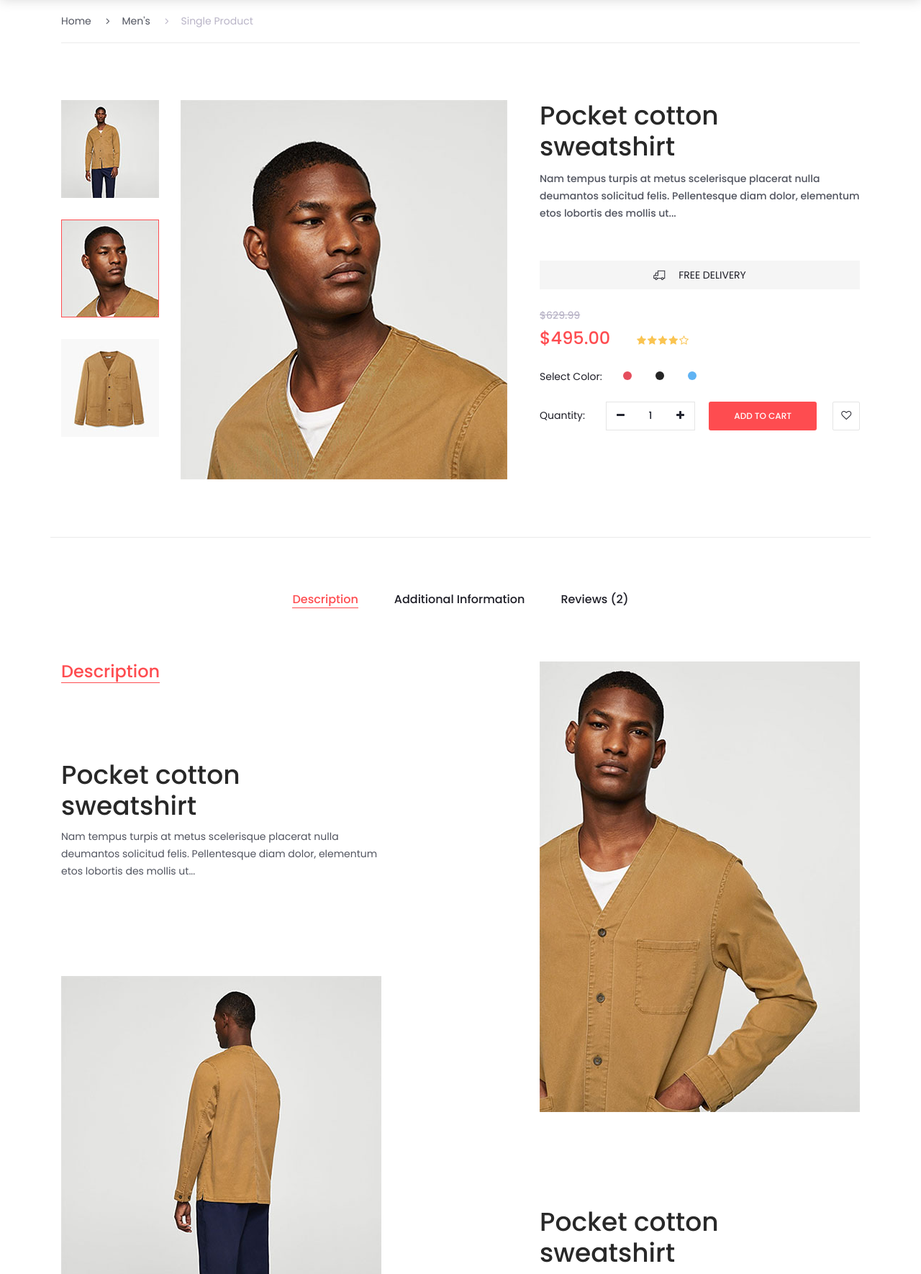
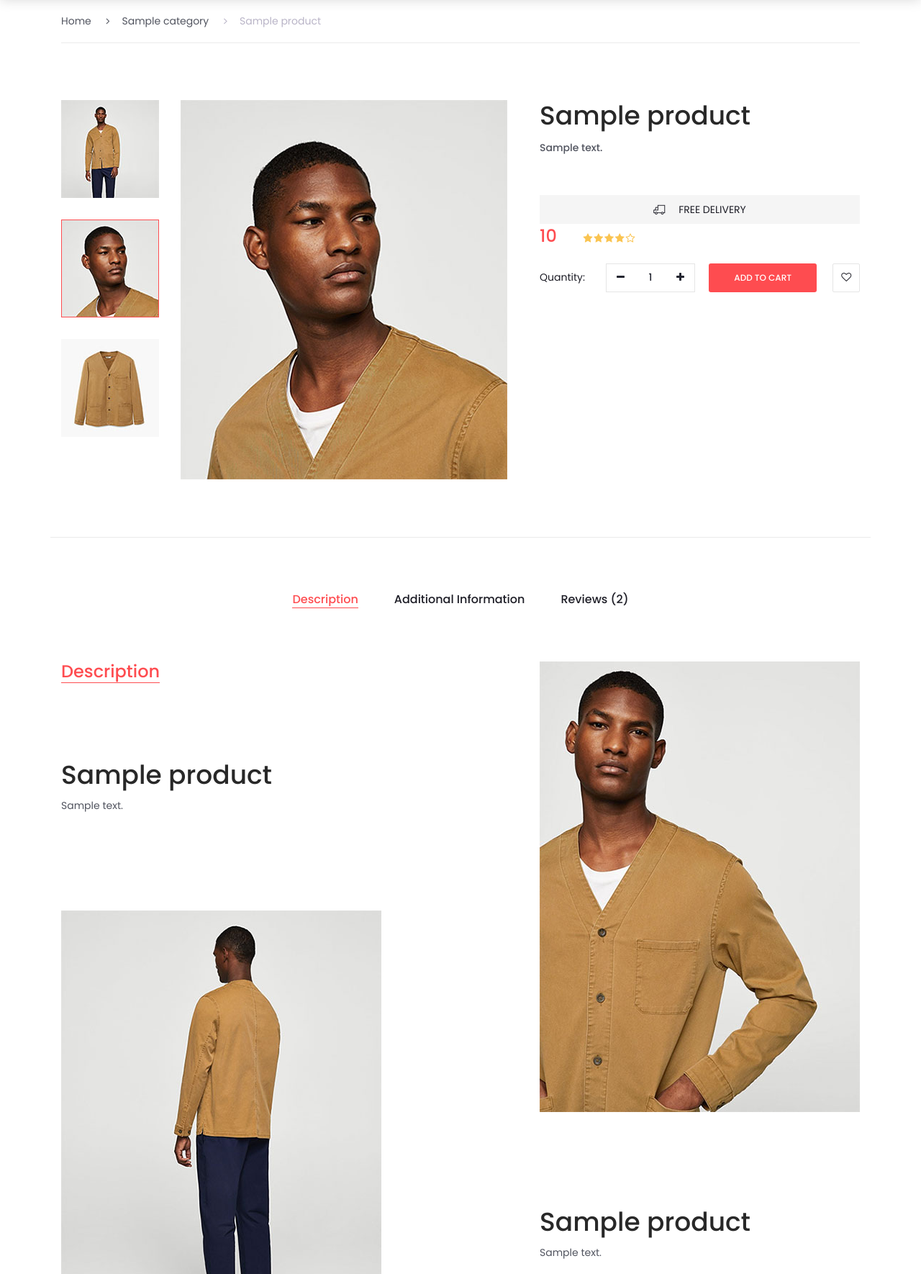
Before and after one commit to Jatin-8898/Somaiya-Hackathon, a Python web app: template app/templates/single.html in a window 1280 px wide. Shown: the part 150-1920 px from the top of the page at 72% size. Run offline with Jinja, Linux system fonts and the light colour scheme; the template is opened without the code that fills it: most values are stand-ins (such as "Sample title", 1, 10 or a date in 2020).

Commit message:
Models created and Added absolute path for static

```diff
--- a/app/templates/includes/singles/_tabs.html
+++ b/app/templates/includes/singles/_tabs.html
@@ -24,30 +24,27 @@
                                 <h4>Description</h4>
                             </div>
                             <div class="tab_text_block">
-                                <h2>Pocket cotton sweatshirt</h2>
-                                <p>Nam tempus turpis at metus scelerisque placerat nulla deumantos solicitud felis.
-                                    Pellentesque diam dolor, elementum etos lobortis des mollis ut...</p>
+                                <h2>{{ product.name }}</h2>
+                                <p>{{ product.description }}</p>
                             </div>
                             <div class="tab_image">
-                                <img src="static/images/desc_1.jpg" alt="">
+                                <img src="/static/images/desc_1.jpg" alt="">
                             </div>
                             <div class="tab_text_block">
-                                <h2>Pocket cotton sweatshirt</h2>
-                                <p>Nam tempus turpis at metus scelerisque placerat nulla deumantos solicitud felis.
-                                    Pellentesque diam dolor, elementum etos lobortis des mollis ut...</p>
+                                <h2>{{ product.name }}</h2>
+                                <p>{{ product.description }}</p>
                             </div>
                         </div>
                         <div class="col-lg-5 offset-lg-2 desc_col">
                             <div class="tab_image">
-                                <img src="static/images/desc_2.jpg" alt="">
+                                <img src="/static/images/desc_2.jpg" alt="">
                             </div>
                             <div class="tab_text_block">
-                                <h2>Pocket cotton sweatshirt</h2>
-                                <p>Nam tempus turpis at metus scelerisque placerat nulla deumantos solicitud felis.
-                                    Pellentesque diam dolor, elementum etos lobortis des mollis ut...</p>
+                                <h2>{{ product.name }}</h2>
+                                <p>{{ product.description }}</p>
                             </div>
                             <div class="tab_image desc_last">
-                                <img src="static/images/desc_3.jpg" alt="">
+                                <img src="/static/images/desc_3.jpg" alt="">
                             </div>
                         </div>
                     </div>
--- a/app/templates/includes/singles/layout.html
+++ b/app/templates/includes/singles/layout.html
@@ -7,16 +7,16 @@
     <meta http-equiv="X-UA-Compatible" content="IE=edge">
     <meta name="description" content="Colo Shop Template">
     <meta name="viewport" content="width=device-width, initial-scale=1">
-    <link rel="stylesheet" type="text/css" href="static/css/bootstrap4/bootstrap.min.css">
-    <link href="static/plugins/font-awesome-4.7.0/css/font-awesome.min.css" rel="stylesheet" type="text/css">
-    <link rel="stylesheet" type="text/css" href="static/plugins/OwlCarousel2-2.2.1/owl.carousel.css">
-    <link rel="stylesheet" type="text/css" href="static/plugins/OwlCarousel2-2.2.1/owl.theme.default.css">
-    <link rel="stylesheet" type="text/css" href="static/plugins/OwlCarousel2-2.2.1/animate.css">
-    <link rel="stylesheet" type="text/css" href="static/plugins/jquery-ui-1.12.1.custom/jquery-ui.css">
-    <link rel="stylesheet" href="static/plugins/themify-icons/themify-icons.css">
-    <link rel="stylesheet" type="text/css" href="static/plugins/jquery-ui-1.12.1.custom/jquery-ui.css">
-    <link rel="stylesheet" type="text/css" href="static/css/single_styles.css">
-    <link rel="stylesheet" type="text/css" href="static/css/single_responsive.css">
+    <link rel="stylesheet" type="text/css" href="/static/css/bootstrap4/bootstrap.min.css">
+    <link href="/static/plugins/font-awesome-4.7.0/css/font-awesome.min.css" rel="stylesheet" type="text/css">
+    <link rel="stylesheet" type="text/css" href="/static/plugins/OwlCarousel2-2.2.1/owl.carousel.css">
+    <link rel="stylesheet" type="text/css" href="/static/plugins/OwlCarousel2-2.2.1/owl.theme.default.css">
+    <link rel="stylesheet" type="text/css" href="/static/plugins/OwlCarousel2-2.2.1/animate.css">
+    <link rel="stylesheet" type="text/css" href="/static/plugins/jquery-ui-1.12.1.custom/jquery-ui.css">
+    <link rel="stylesheet" href="/static/plugins/themify-icons/themify-icons.css">
+    <link rel="stylesheet" type="text/css" href="/static/plugins/jquery-ui-1.12.1.custom/jquery-ui.css">
+    <link rel="stylesheet" type="text/css" href="/static/css/single_styles.css">
+    <link rel="stylesheet" type="text/css" href="/static/css/single_responsive.css">
 
 </head>
 
@@ -47,14 +47,14 @@
         {% endblock %}
     </div>
 
-    <script src="static/js/jquery-3.2.1.min.js"></script>
-    <script src="static/css/bootstrap4/popper.js"></script>
-    <script src="static/css/bootstrap4/bootstrap.min.js"></script>
-    <script src="static/plugins/Isotope/isotope.pkgd.min.js"></script>
-    <script src="static/plugins/OwlCarousel2-2.2.1/owl.carousel.js"></script>
-    <script src="static/plugins/easing/easing.js"></script>
-    <script src="static/plugins/jquery-ui-1.12.1.custom/jquery-ui.js"></script>
-    <script src="static/js/single_custom.js"></script>
+    <script src="/static/js/jquery-3.2.1.min.js"></script>
+    <script src="/static/css/bootstrap4/popper.js"></script>
+    <script src="/static/css/bootstrap4/bootstrap.min.js"></script>
+    <script src="/static/plugins/Isotope/isotope.pkgd.min.js"></script>
+    <script src="/static/plugins/OwlCarousel2-2.2.1/owl.carousel.js"></script>
+    <script src="/static/plugins/easing/easing.js"></script>
+    <script src="/static/plugins/jquery-ui-1.12.1.custom/jquery-ui.js"></script>
+    <script src="/static/js/single_custom.js"></script>
 </body>
 
 </html>
--- a/app/templates/single.html
+++ b/app/templates/single.html
@@ -10,8 +10,8 @@
             <div class="breadcrumbs d-flex flex-row align-items-center">
                 <ul>
                     <li><a href="/">Home</a></li>
-                    <li><a href="/categories"><i class="fa fa-angle-right" aria-hidden="true"></i>Men's</a></li>
-                    <li class="active"><a href="#"><i class="fa fa-angle-right" aria-hidden="true"></i>Single Product</a></li>
+                    <li><a href="/categories"><i class="fa fa-angle-right" aria-hidden="true"></i>{{ product.category }}</a></li>
+                    <li class="active"><a href="#"><i class="fa fa-angle-right" aria-hidden="true"></i>{{ product.name }}</a></li>
                 </ul>
             </div>
 
@@ -25,15 +25,15 @@
                     <div class="col-lg-3 thumbnails_col order-lg-1 order-2">
                         <div class="single_product_thumbnails">
                             <ul>
-                                <li><img src="static/images/single_1_thumb.jpg" alt="" data-image="static/images/single_1.jpg"></li>
-                                <li class="active"><img src="static/images/single_2_thumb.jpg" alt="" data-image="static/images/single_2.jpg"></li>
-                                <li><img src="static/images/single_3_thumb.jpg" alt="" data-image="static/images/single_3.jpg"></li>
+                                <li><img src="/static/images/single_1_thumb.jpg" alt="" data-image="/static/images/single_1.jpg"></li>
+                                <li class="active"><img src="/static/images/single_2_thumb.jpg" alt="" data-image="/static/images/single_2.jpg"></li>
+                                <li><img src="/static/images/single_3_thumb.jpg" alt="" data-image="/static/images/single_3.jpg"></li>
                             </ul>
                         </div>
                     </div>
                     <div class="col-lg-9 image_col order-lg-2 order-1">
                         <div class="single_product_image">
-                            <div class="single_product_image_background" style="background-image:url(static/images/single_2.jpg)"></div>
+                            <div class="single_product_image_background" style="background-image:url(/static/images/single_2.jpg)"></div>
                         </div>
                     </div>
                 </div>
@@ -42,15 +42,13 @@
         <div class="col-lg-5">
             <div class="product_details">
                 <div class="product_details_title">
-                    <h2>Pocket cotton sweatshirt</h2>
-                    <p>Nam tempus turpis at metus scelerisque placerat nulla deumantos solicitud felis. Pellentesque
-                        diam dolor, elementum etos lobortis des mollis ut...</p>
+                    <h2>{{ product.name }}</h2>
+                    <p>{{ product.description }}</p>
                 </div>
                 <div class="free_delivery d-flex flex-row align-items-center justify-content-center">
                     <span class="ti-truck"></span><span>free delivery</span>
                 </div>
-                <div class="original_price">$629.99</div>
-                <div class="product_price">$495.00</div>
+                <div class="product_price">{{ product.price }}</div>
                 <ul class="star_rating">
                     <li><i class="fa fa-star" aria-hidden="true"></i></li>
                     <li><i class="fa fa-star" aria-hidden="true"></i></li>
@@ -58,14 +56,6 @@
                     <li><i class="fa fa-star" aria-hidden="true"></i></li>
                     <li><i class="fa fa-star-o" aria-hidden="true"></i></li>
                 </ul>
-                <div class="product_color">
-                    <span>Select Color:</span>
-                    <ul>
-                        <li style="background: #e54e5d"></li>
-                        <li style="background: #252525"></li>
-                        <li style="background: #60b3f3"></li>
-                    </ul>
-                </div>
                 <div class="quantity d-flex flex-column flex-sm-row align-items-sm-center">
                     <span>Quantity:</span>
                     <div class="quantity_selector">
@@ -90,10 +80,6 @@
 {% include 'includes/_benefits.html' %}
 <!-- Benefits ENDS HERE-->
 
-<!-- Newsletter -->
-{% include 'includes/_newsletter.html' %}
-<!-- Newsletter ENDS HERE-->
-
 <!-- Footer -->
 {% include 'includes/_footer.html' %}
 <!-- Footer ENDS HERE-->
```
Also changed, not shown: app/models.py (+14 -3 lines), app/run.py (deleted, +0 -37 lines), app/templates/layout.html (+15 -15 lines).
